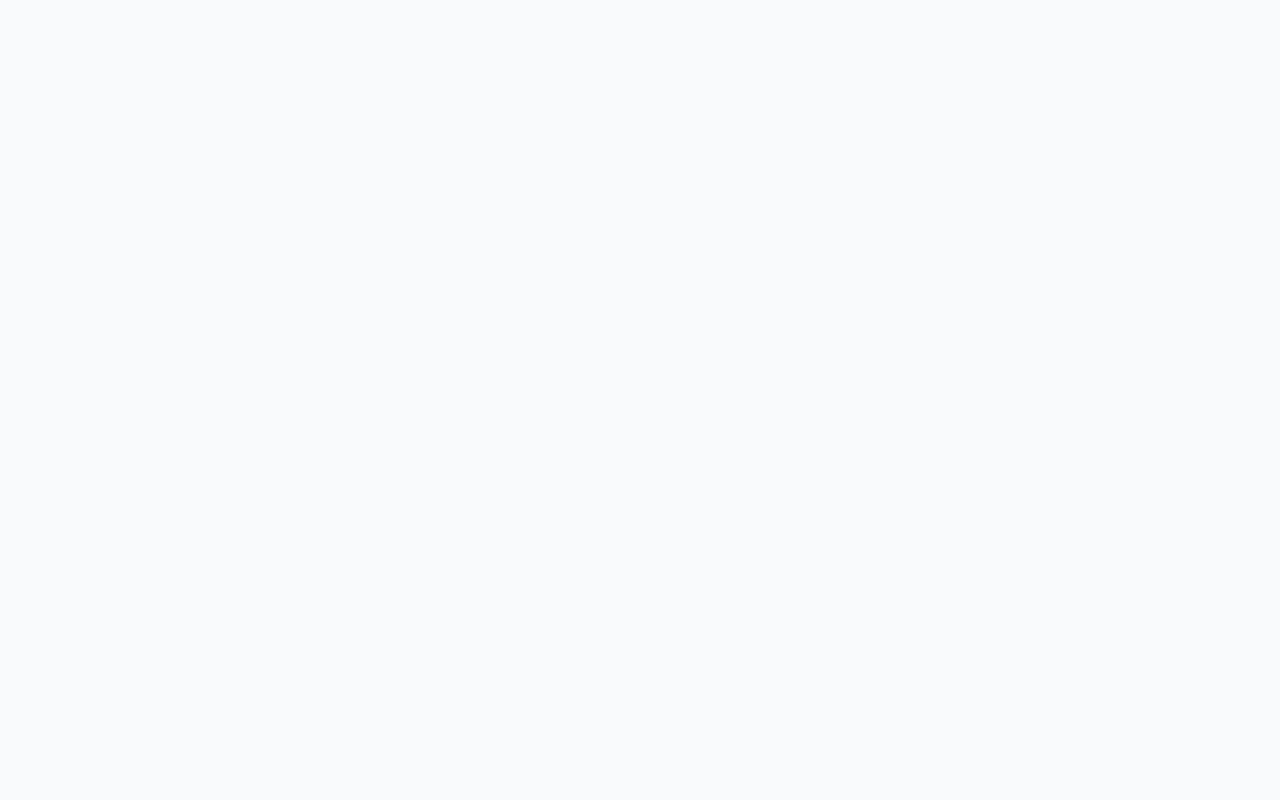
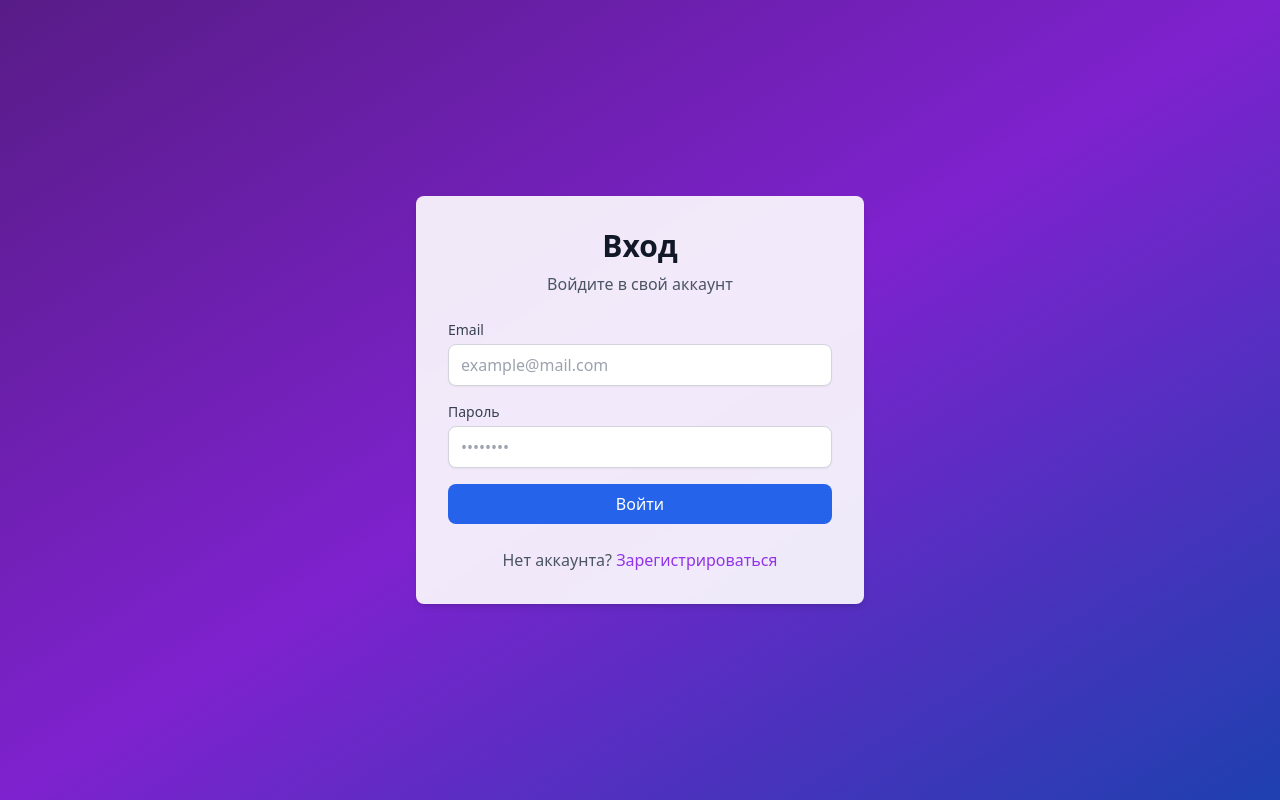
Before and after one commit to gudvingudvin26-svg/prismteam, a React (Vite) app in the folder frontend/: page /login in a window 1280 px wide. Built offline with nearby package versions, Linux system fonts and the light colour scheme.

Commit message:
сделал страницу входа

```diff
--- a/frontend/src/pages/Login.tsx
+++ b/frontend/src/pages/Login.tsx
@@ -1,30 +1,87 @@
-/**
- * @fileoverview Компонент для защиты маршрутов, требующих авторизации.
- * Если пользователь не авторизован, перенаправляет на страницу входа.
- */
-
-import React from 'react';
-import { Navigate } from 'react-router-dom';
+import React, { useState } from 'react';
+import { Link, useNavigate } from 'react-router-dom';
+import { Button, Input, Card } from '../components/ui';
+import { authApi } from '../api';
 import { useAppStore } from '../store/appStore';
 
-interface PrivateRouteProps {
-  children: React.ReactNode;
-}
+const Login: React.FC = () => {
+  const navigate = useNavigate();
+  const setUser = useAppStore((state) => state.setUser);
+  const [email, setEmail] = useState('');
+  const [password, setPassword] = useState('');
+  const [error, setError] = useState('');
+  const [loading, setLoading] = useState(false);
 
-/**
- * Компонент-обёртка для приватных маршрутов
- * @param children Дочерние элементы (страница, которую нужно защитить)
- * @returns {JSX.Element} Дочерние элементы или редирект на /login
- */
-const PrivateRoute: React.FC<PrivateRouteProps> = ({ children }) => {
-  const user = useAppStore((state) => state.user);
-  const token = localStorage.getItem('accessToken');
+  const handleSubmit = async (e: React.FormEvent) => {
+    e.preventDefault();
+    if (!email.trim() || !password) {
+      setError('Заполните все поля');
+      return;
+    }
 
-  if (!token || !user) {
-    return <Navigate to="/login" replace />;
-  }
+    setLoading(true);
+    try {
+      const response = await authApi.login(email, password);
+      const { access, refresh, user } = response.data;
+      authApi.saveTokens(access, refresh);
+      setUser(user);
+      navigate('/dashboard');
+    } catch (err: any) {
+      const data = err.response?.data;
+      setError(data?.detail || data?.message || 'Ошибка входа. Проверьте email и пароль.');
+    } finally {
+      setLoading(false);
+    }
+  };
 
-  return <>{children}</>;
+  return (
+    <div className="min-h-screen flex items-center justify-center bg-gradient-to-br from-purple-900 via-purple-700 to-blue-800 py-12 px-4 sm:px-6 lg:px-8">
+      <Card className="max-w-md w-full p-8 bg-white/90 backdrop-blur-sm">
+        <div className="text-center mb-6">
+          <h2 className="text-3xl font-bold text-gray-900">Вход</h2>
+          <p className="text-gray-600 mt-2">Войдите в свой аккаунт</p>
+        </div>
+
+        <form onSubmit={handleSubmit}>
+          <Input
+            label="Email"
+            type="email"
+            value={email}
+            onChange={(e) => setEmail(e.target.value)}
+            placeholder="example@mail.com"
+            required
+            autoComplete="email"
+          />
+          <Input
+            label="Пароль"
+            type="password"
+            value={password}
+            onChange={(e) => setPassword(e.target.value)}
+            placeholder="••••••••"
+            required
+            autoComplete="current-password"
+          />
+
+          {error && (
+            <div className="mb-4 p-3 bg-red-100 text-red-700 rounded-lg text-sm">
+              {error}
+            </div>
+          )}
+
+          <Button type="submit" fullWidth isLoading={loading}>
+            {loading ? 'Вход...' : 'Войти'}
+          </Button>
+        </form>
+
+        <p className="mt-6 text-center text-gray-600">
+          Нет аккаунта?{' '}
+          <Link to="/register" className="text-purple-600 hover:text-purple-700 font-medium hover:underline">
+            Зарегистрироваться
+          </Link>
+        </p>
+      </Card>
+    </div>
+  );
 };
 
-export default PrivateRoute;
+export default Login;
```
